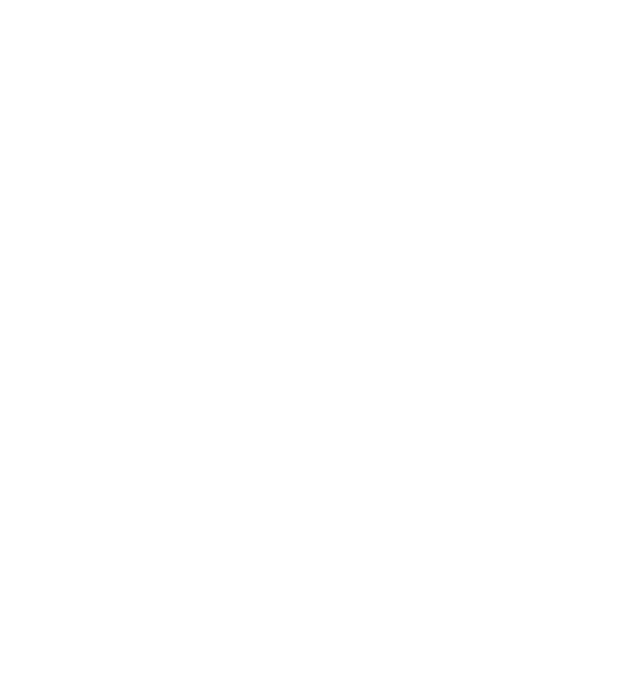
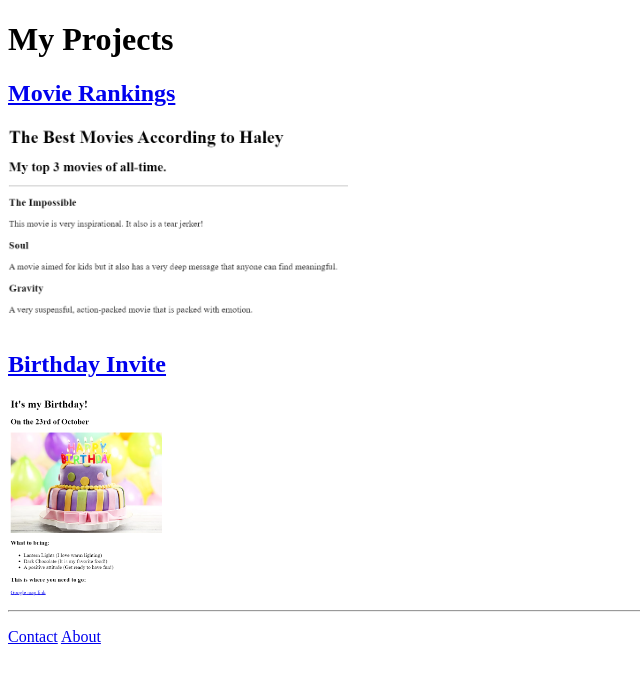
Before and after one commit to Hpete1023/html-portfolio, a plain HTML site: page index.html in a window 1280 px wide. Shown: the whole page, without its empty margins (0-640 px from the left). Drawn offline with Linux system fonts and the light colour scheme.

Commit message:
Update index.html

```diff
--- a/index.html
+++ b/index.html
@@ -1,15 +1,16 @@
-<!-- TODO 1: Create the HTML Boilerplate -->
-
-<!-- TODO 2: Add Your previous projects' HTML into the public folder -->
-
-<!-- TODO 3: Take screenshots of your project previews and add the images to the images folder -->
-
-<!-- TODO 4: Add titles/subtitles etc. -->
-
-<!-- TODO 5: Add a link to the project pages -->
-
-<!-- TODO 6: Add images to show the project previews
-HINT for TODO 6: You can use the height attribute set to 200 to make the image smaller:
-https://developer.mozilla.org/en-US/docs/Web/HTML/Element/img#attr-height -->
-
-<!-- TODO 7: Add the Contact Me and About Me page links -->
+<!DOCTYPE html>
+<html lang="en">
+    <head>
+        <meta charset="UTF-8">
+        <title>Welcome to my Website!</title>
+    </head>
+    <body>
+        <h1>My Projects</h1>
+        <h2><a href="./public/movie-ranking.html">Movie Rankings</a></h2>
+        <img src="./assets/images/movie-ranking-haley.png" height="200">
+        <h2><a href="./public/birthday-invite.html">Birthday Invite</a></h2>
+        <img src="./assets/images/birthday-invite-haley.png" height="200">
+        <hr />
+        <p><a href="./public/contact.html">Contact</a> <a href="./public/about.html">About</a></p>
+    </body>
+</html>
```
